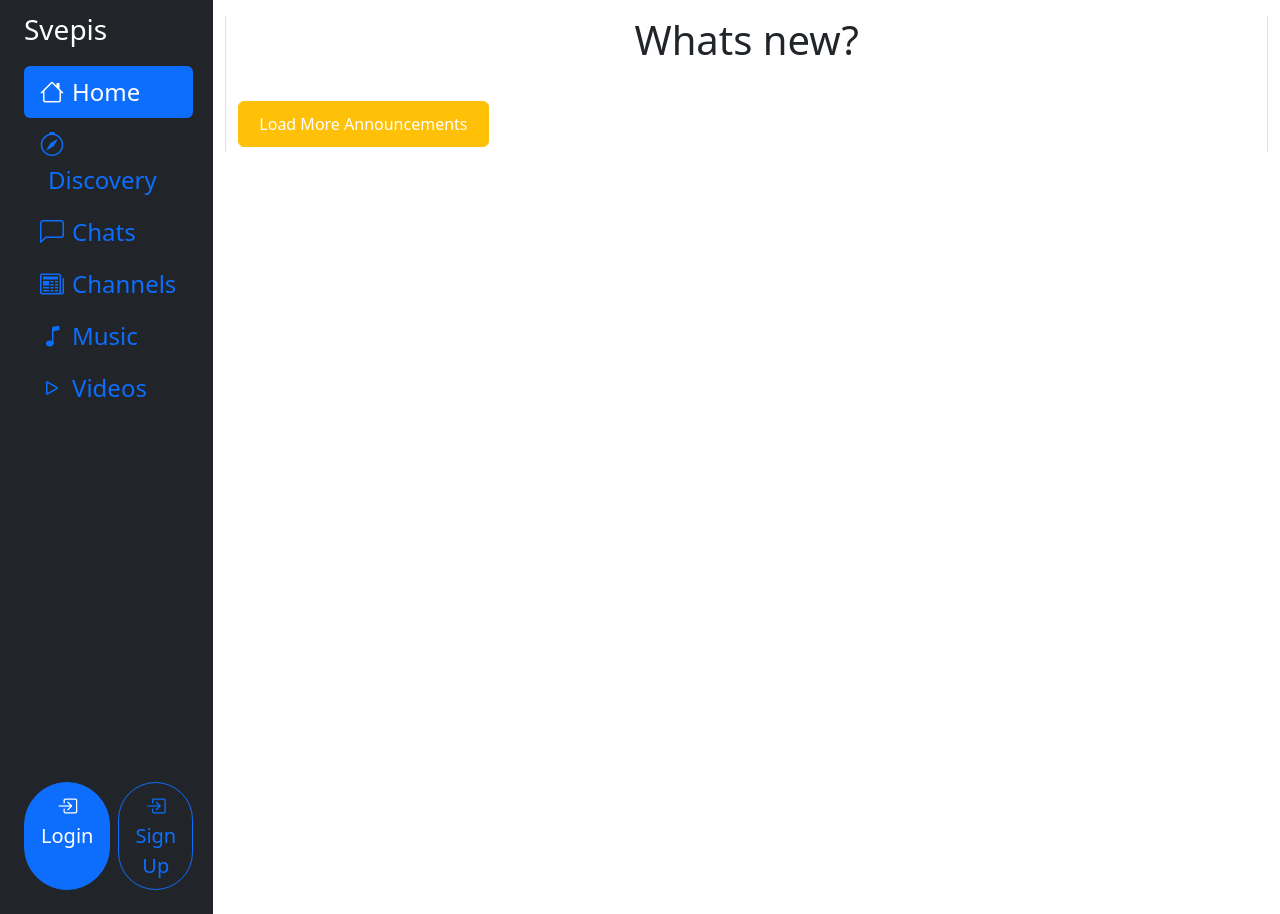
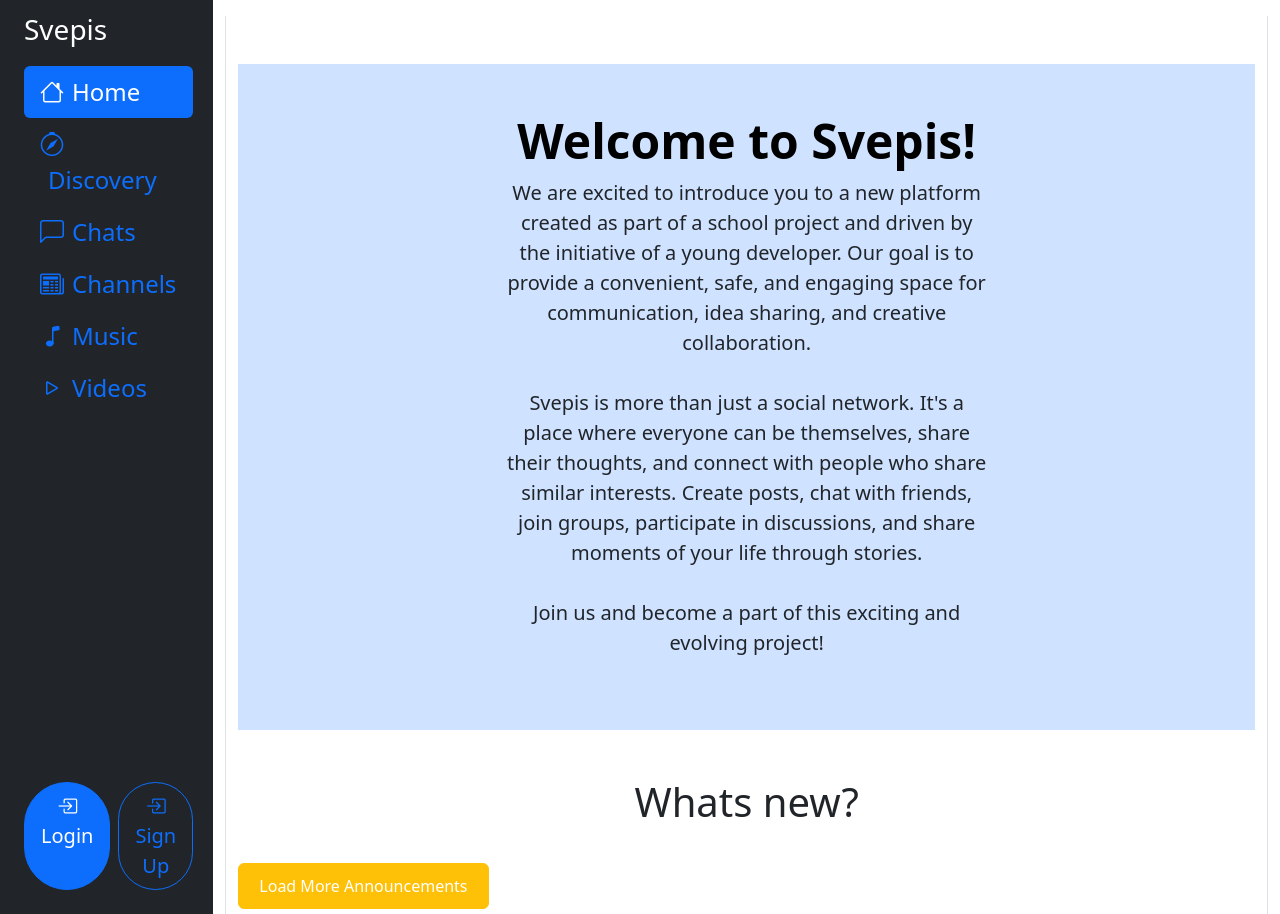
Before and after one commit to DISvep/svepis, a Django app: page / in a window 1280 px wide. Run offline with Django 5.2, Linux system fonts and the light colour scheme; data that the repository does not hold is empty.

Commit message:
text about

```diff
--- a/main/templates/base.html
+++ b/main/templates/base.html
@@ -6,6 +6,10 @@
     <link href="https://cdn.jsdelivr.net/npm/bootstrap@5.3.3/dist/css/bootstrap.min.css" rel="stylesheet" integrity="sha384-QWTKZyjpPEjISv5WaRU9OFeRpok6YctnYmDr5pNlyT2bRjXh0JMhjY6hW+ALEwIH" crossorigin="anonymous">
     <link rel="stylesheet" href="https://cdn.jsdelivr.net/npm/bootstrap-icons@1.11.3/font/bootstrap-icons.min.css">
     <style>
+        .sidebar {
+            max-height: 100vh;
+        }
+
         .sidebar-content {
             width: 100%;
         }
--- a/main/templates/index.html
+++ b/main/templates/index.html
@@ -16,6 +16,15 @@
     <div class="container mt-3 border-start border-end">
         <div class="row">
             <div class="col">
+                <div class="px-4 py-5 my-5 text-center bg-primary-subtle">
+                    <h1 class="display-5 fw-bold text-body-emphasis">Welcome to Svepis!</h1>
+                    <div class="col-lg-6 mx-auto">
+                      <p class="lead mb-4">We are excited to introduce you to a new platform created as part of a school project and driven by the initiative of a young developer. Our goal is to provide a convenient, safe, and engaging space for communication, idea sharing, and creative collaboration.<br><br>
+Svepis is more than just a social network. It's a place where everyone can be themselves, share their thoughts, and connect with people who share similar interests. Create posts, chat with friends, join groups, participate in discussions, and share moments of your life through stories.<br><br>
+Join us and become a part of this exciting and evolving project! </p>
+                    </div>
+                  </div>
+
                 <h1 class="d-flex justify-content-center">Whats new?</h1>
                 <br>
 
--- a/main/templates/sidebar.html
+++ b/main/templates/sidebar.html
@@ -1,4 +1,4 @@
-<div class="d-flex flex-sm-column flex-row flex-grow-1 align-items-center align-items-sm-start px-3 pt-2 text-white">
+<div class="d-flex flex-sm-column flex-row flex-grow-1 align-items-center align-items-sm-start px-3 pt-2 text-white sidebar">
     <a href="/" class="d-flex align-items-center pb-sm-3 mb-md-0 me-md-auto text-white text-decoration-none">
         <span class="fs-3">Svepis</span>
     </a>
```
